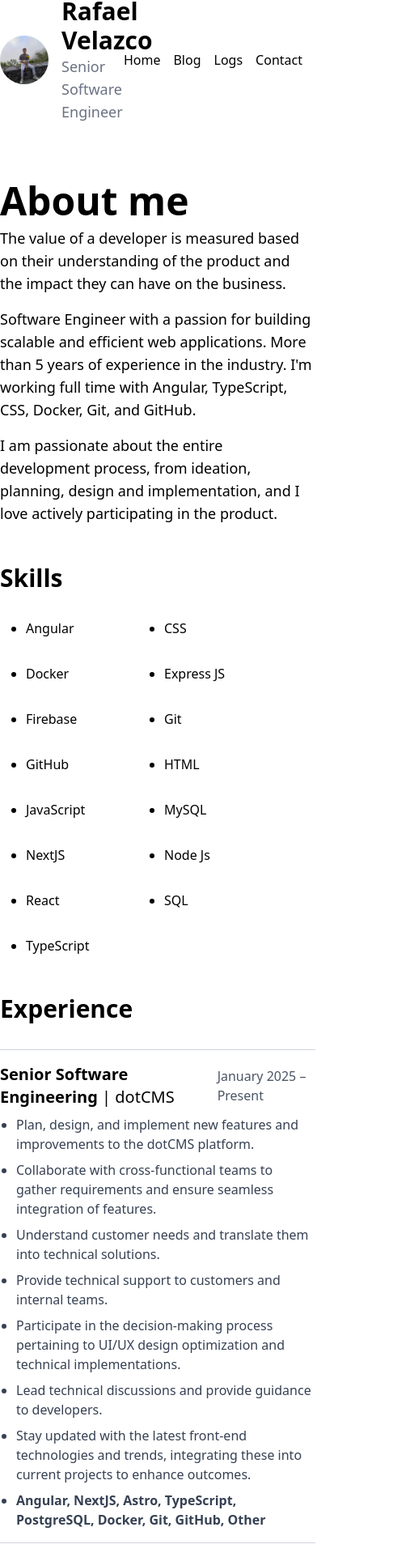
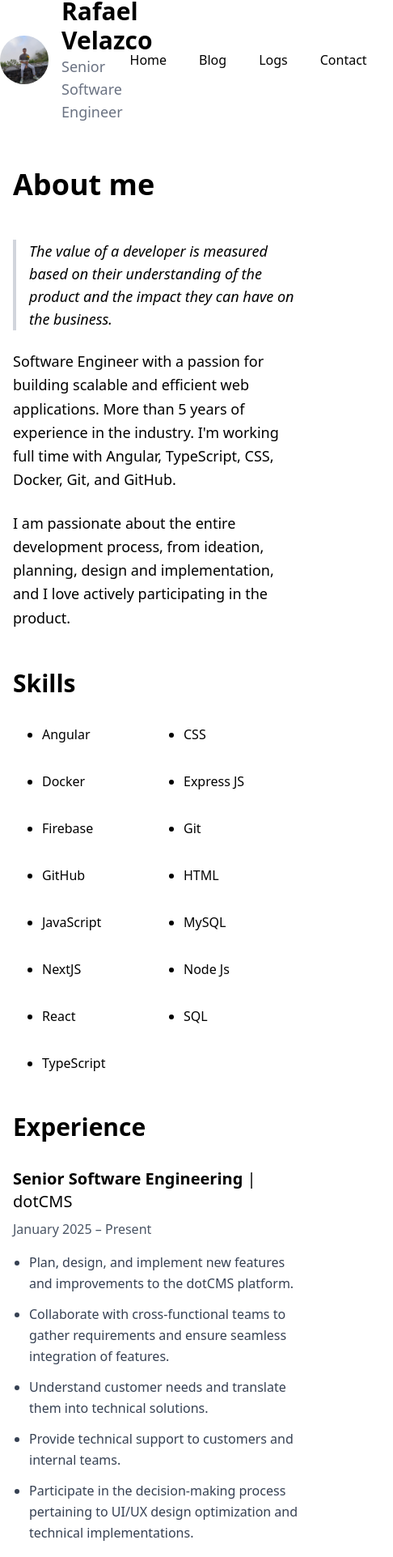
Before and after one commit to rjvelazco/rjvelazco-v2, a Next.js app: page / in a window 390 px wide. Shown: the part 28-1951 px from the top of the page at 81% size, 486 px wide, since content can reach past the window. Built offline with nearby package versions, Linux system fonts and the light colour scheme.

Commit message:
feat: enhance responsive design and layout across components

```diff
--- a/src/app/layout.tsx
+++ b/src/app/layout.tsx
@@ -50,7 +50,7 @@ export default function RootLayout({
           </div>
           <NavBar />
         </header>
-        <main className="mt-12">{children}</main>
+        <main>{children}</main>
       </body>
     </html>
   );
--- a/src/app/page.tsx
+++ b/src/app/page.tsx
@@ -7,20 +7,20 @@ import { MY_EXPERIENCE, MY_SKILLS } from "../data";
 
 export default function Home() {
   return (
-    <div className="max-w-4xl bg-background mx-auto font-sans flex flex-col gap-12">
-      <section>
-        <h1 className="text-5xl font-bold mb-2">About me</h1>
-        <blockquote className="text-lg">
+    <div className="max-w-4xl bg-background mx-auto font-sans flex flex-col gap-12 px-4 sm:px-6 py-8 md:py-12">
+      <section className="space-y-6">
+        <h1 className="text-4xl md:text-5xl font-bold mb-12">About me</h1>
+        <blockquote className="text-lg md:text-xl pl-4 border-l-4 border-gray-300 italic">
           The value of a developer is measured based on their understanding of
           the product and the impact they can have on the business.
         </blockquote>
-        <p className="text-lg mt-4">
+        <p className="text-lg leading-relaxed mt-6">
           Software Engineer with a passion for building scalable and efficient
           web applications. More than 5 years of experience in the industry. I'm
           working full time with Angular, TypeScript, CSS, Docker, Git, and
           GitHub.
         </p>
-        <p className="text-lg mt-4">
+        <p className="text-lg leading-relaxed mt-4">
           I am passionate about the entire development process, from ideation,
           planning, design and implementation, and I love actively participating
           in the product.
@@ -34,9 +34,11 @@ export default function Home() {
 
       <section aria-labelledby="experience-heading">
         <h2 id="experience-heading" className="text-3xl font-bold mb-8">Experience</h2>
-        {MY_EXPERIENCE.map((experience, index) => (
-          <ExperienceItem key={index} {...experience} />
-        ))}
+        <div className="flex flex-col gap-8">
+          {MY_EXPERIENCE.map((experience, index) => (
+            <ExperienceItem key={index} {...experience} />
+          ))}
+        </div>
         <div className="flex justify-end items-center mt-4">
           <Button href="/path/to/your/asset.pdf" label="Download CV" download />
         </div>
--- a/src/components/Button.tsx
+++ b/src/components/Button.tsx
@@ -15,7 +15,7 @@ export const Button: React.FC<ButtonProps> = ({
     <a
       href={href}
       download={download}
-      className="inline-flex items-center gap-2 bg-black text-white font-medium py-3 px-6 rounded-lg"
+      className="inline-flex items-center gap-3 bg-black text-white font-medium py-3 px-6 rounded-lg hover:bg-gray-800 transition-colors duration-200"
     >
       {label}
       <svg
--- a/src/components/ExperienceItem.tsx
+++ b/src/components/ExperienceItem.tsx
@@ -16,18 +16,18 @@ export const ExperienceItem: React.FC<ExperienceItemrops> = ({
   tools,
 }) => {
   return (
-    <div className="border-t border-gray-300 mt-4 pt-4">
-      <div className="flex justify-between items-center mb-2">
-        <h3 className="text-xl font-semibold">
+    <div>
+      <div className="flex flex-col sm:flex-row sm:justify-between sm:items-center mb-4">
+        <h3 className="text-xl font-semibold mb-2 sm:mb-0">
           {title}<span className="font-normal"> | {company}</span>
         </h3>
         <span className="text-gray-600">{duration}</span>
       </div>
-      <ul className="list-disc pl-5 space-y-2 text-gray-700">
+      <ul className="list-disc pl-5 space-y-3 text-gray-700 leading-relaxed">
         {responsibilities.map((item, index) => (
           <li key={index}>{item}</li>
         ))}
-        <li className="font-semibold">{tools}</li>
+        <li className="font-semibold mt-2">{tools}</li>
       </ul>
     </div>
   );
--- a/src/components/MasonryGrid.tsx
+++ b/src/components/MasonryGrid.tsx
@@ -2,9 +2,9 @@ import React from "react";
 
 export const MasonryGrid = ({ items }: { items: string[] }) => {
   return (
-    <ul className="grid grid-cols-2 md:grid-cols-4 gap-4 gap-y-8 px-8">
+    <ul className="grid grid-cols-2 md:grid-cols-4 gap-6 gap-y-8 px-4 sm:px-6">
       {items.map((item, index) => (
-        <li key={index} className="list-disc">
+        <li key={index} className="list-disc ml-5 leading-relaxed">
           {item}
         </li>
       ))}
--- a/src/layout/NavBar.tsx
+++ b/src/layout/NavBar.tsx
@@ -3,8 +3,8 @@ import Link from "next/link";
 
 export const NavBar = () => {
   return (
-    <nav className="p-4 justify-items-end" aria-label="Main Navigation">
-      <ul className="flex justify-center gap-4">
+    <nav className="px-6 py-4" aria-label="Main Navigation">
+      <ul className="flex justify-center gap-6 md:gap-8">
         <NavItem href="/" label="Home" />
         <NavItem href="/blog" label="Blog" />
         <NavItem href="/logs" label="Logs" />
@@ -18,7 +18,7 @@ const NavItem = ({ href, label }: { href: string; label: string }) => (
   <li>
     <Link href={href}>
       <span
-        className="hover:text-blue-500 focus:outline-none focus:ring-2 focus:ring-blue-500"
+        className="text-base hover:text-blue-500 focus:outline-none focus:ring-2 focus:ring-blue-500 px-2 py-1 rounded transition-colors duration-200"
         aria-label={`Navigate to ${label}`}
       >
         {label}
```
Also changed, not shown: 1 other file (tests, documents, lock files or other folders).
